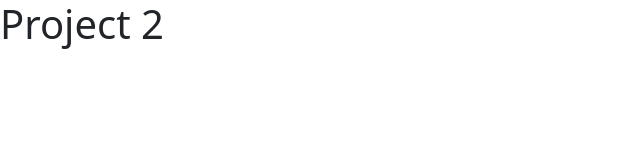
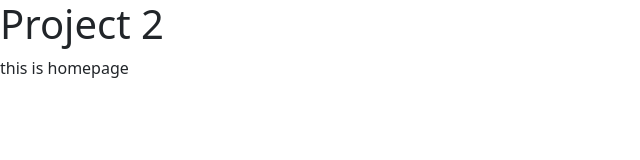
Before and after one commit to adnnba/project-2, a React (Create React App) app: page / in a window 1280 px wide. Shown: the top 160 px of the page, without its empty margins (0-640 px from the left). Built offline with nearby package versions, Linux system fonts and the light colour scheme.

Commit message:
added paragraph

```diff
--- a/src/App.js
+++ b/src/App.js
@@ -1,5 +1,10 @@
 function App() {
-  return <h1>Project 2</h1>
+  return (
+    <>
+      <h1>Project 2</h1>
+      <p>this is homepage</p>
+    </>
+  )
 }
 
 export default App
```
Also changed, not shown: 2 other files (tests, documents, lock files or other folders).
